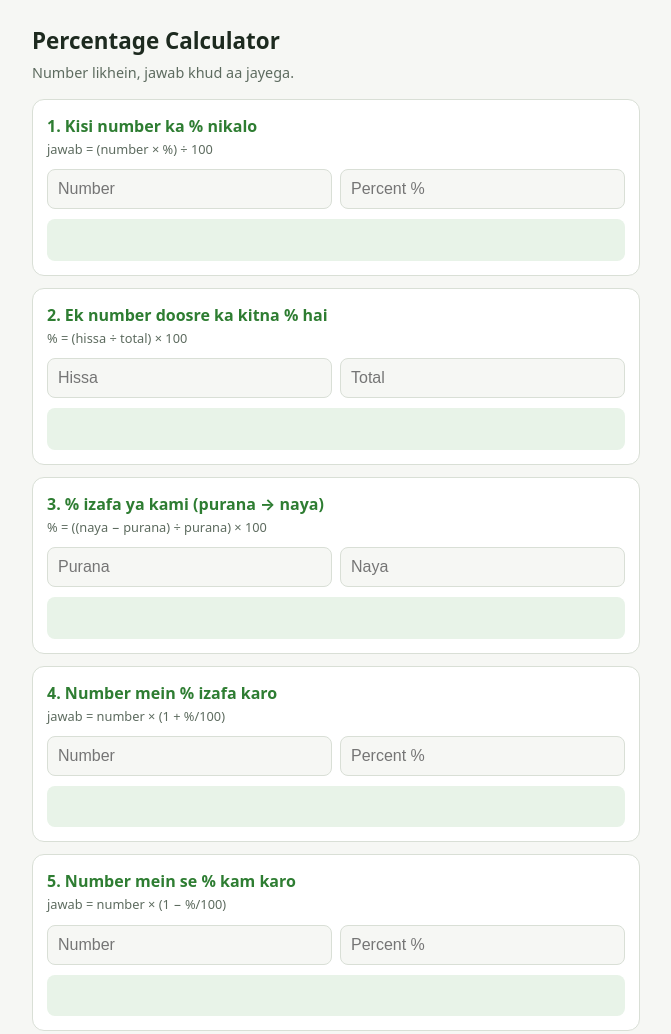
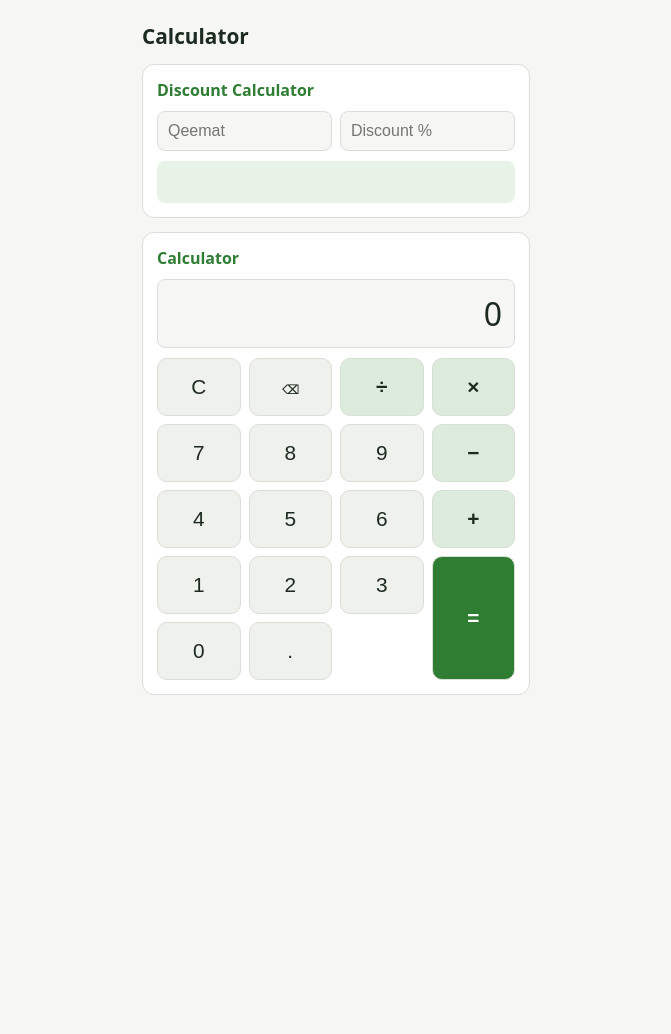
Before and after one commit to azamzafar297/percentage-calculator, a website: page www/index.html in a window 1280 px wide. Shown: the top 1034 px of the page, without its empty margins (304-975 px from the left). After the commit the page ends 800 px from the top, so only its background shows below. Drawn offline with Linux system fonts and the light colour scheme.

Commit message:
Modify title and add discount calculator section
Updated the title and added a discount calculator section to the HTML.

```diff
--- a/www/index.html
+++ b/www/index.html
@@ -3,52 +3,104 @@
 <head>
 <meta charset="utf-8">
 <meta name="viewport" content="width=device-width, initial-scale=1, viewport-fit=cover">
-<title>Percentage Calculator</title>
+<title>Calculator</title>
 <style>
-:root{--bg:#f6f7f4;--card:#fff;--tx:#1d2a1f;--mut:#5d6b5f;--ac:#2e7d32;--bd:#d9dfd6;--res:#e8f3e8;box-sizing:border-box;padding-top:env(safe-area-inset-top,0px);padding-bottom:env(safe-area-inset-bottom,0px)}
-@media (prefers-color-scheme:dark){:root:not([data-theme="light"]){--bg:#111611;--card:#1b231b;--tx:#e8efe8;--mut:#a3b0a3;--ac:#66bb6a;--bd:#2f3b2f;--res:#223322}}
-:root[data-theme="dark"]{--bg:#111611;--card:#1b231b;--tx:#e8efe8;--mut:#a3b0a3;--ac:#66bb6a;--bd:#2f3b2f;--res:#223322}
-html{scroll-padding-top:env(safe-area-inset-top,0px)}
+:root{--bg:#f6f7f4;--card:#fff;--tx:#1d2a1f;--mut:#5d6b5f;--ac:#2e7d32;--bd:#d9dfd6;--res:#e8f3e8;--key:#eef1ec;--op:#dcebdc;box-sizing:border-box;padding-top:env(safe-area-inset-top,0px);padding-bottom:env(safe-area-inset-bottom,0px)}
+@media (prefers-color-scheme:dark){:root{--bg:#111611;--card:#1b231b;--tx:#e8efe8;--mut:#a3b0a3;--ac:#66bb6a;--bd:#2f3b2f;--res:#223322;--key:#263126;--op:#2f4a2f}}
 *{box-sizing:border-box}
-body{margin:0;background:var(--bg);color:var(--tx);font-family:system-ui,-apple-system,"Segoe UI",sans-serif;line-height:1.5}
-main{max-width:640px;margin:0 auto;padding:16px}
-h1{font-size:1.4rem;margin:8px 0 4px}
-p.s{color:var(--mut);margin:0 0 16px;font-size:.9rem}
-.c{background:var(--card);border:1px solid var(--bd);border-radius:12px;padding:14px;margin-bottom:12px}
-.c h2{font-size:1rem;margin:0 0 2px;color:var(--ac)}
-.f{font-size:.8rem;color:var(--mut);margin:0 0 10px}
-.r{display:flex;gap:8px;flex-wrap:wrap}
-input{flex:1 1 110px;min-width:0;padding:10px;font-size:1rem;border:1px solid var(--bd);border-radius:8px;background:var(--bg);color:var(--tx)}
+body{margin:0;background:var(--bg);color:var(--tx);font-family:system-ui,-apple-system,"Segoe UI",sans-serif}
+main{max-width:420px;margin:0 auto;padding:16px}
+h1{font-size:1.3rem;margin:6px 0 14px}
+.c{background:var(--card);border:1px solid var(--bd);border-radius:12px;padding:14px;margin-bottom:14px}
+h2{font-size:1rem;margin:0 0 10px;color:var(--ac)}
+.r{display:flex;gap:8px}
+input{flex:1;min-width:0;padding:10px;font-size:1rem;border:1px solid var(--bd);border-radius:8px;background:var(--bg);color:var(--tx)}
 .o{margin-top:10px;padding:10px;border-radius:8px;background:var(--res);font-weight:600;min-height:2.6em}
+#d{background:var(--bg);border:1px solid var(--bd);border-radius:8px;padding:12px;text-align:right;font-size:2rem;min-height:3.4rem;overflow-x:auto;white-space:nowrap}
+#k{display:grid;grid-template-columns:repeat(4,1fr);gap:8px;margin-top:10px}
+button{padding:16px 0;font-size:1.3rem;border:1px solid var(--bd);border-radius:10px;background:var(--key);color:var(--tx);cursor:pointer}
+button.op{background:var(--op);font-weight:700}
+button.eq{background:var(--ac);color:#fff;font-weight:700}
 </style>
 </head>
 <body>
 <main>
-<h1>Percentage Calculator</h1>
-<p class="s">Number likhein, jawab khud aa jayega.</p>
-<div id="app"></div>
+<h1>Calculator</h1>
+
+<div class="c">
+<h2>Discount Calculator</h2>
+<div class="r">
+<input id="p" type="number" inputmode="decimal" placeholder="Qeemat">
+<input id="q" type="number" inputmode="decimal" placeholder="Discount %">
+</div>
+<div class="o" id="o"></div>
+</div>
+
+<div class="c">
+<h2>Calculator</h2>
+<div id="d">0</div>
+<div id="k"></div>
+</div>
 </main>
 <script>
-const f=n=>isFinite(n)?(Math.round(n*100)/100).toLocaleString('en-US'):'';
-const T=[
-{t:'1. Kisi number ka % nikalo',f:'jawab = (number × %) ÷ 100',i:['Number','Percent %'],c:(a,b)=>`${b}% of ${a} = ${f(a*b/100)}`},
-{t:'2. Ek number doosre ka kitna % hai',f:'% = (hissa ÷ total) × 100',i:['Hissa','Total'],c:(a,b)=>`${f(a/b*100)} %`},
-{t:'3. % izafa ya kami (purana → naya)',f:'% = ((naya − purana) ÷ purana) × 100',i:['Purana','Naya'],c:(a,b)=>{const p=(b-a)/a*100;return `${f(Math.abs(p))} % ${p>=0?'izafa':'kami'}`}},
-{t:'4. Number mein % izafa karo',f:'jawab = number × (1 + %/100)',i:['Number','Percent %'],c:(a,b)=>`Naya number = ${f(a*(1+b/100))}`},
-{t:'5. Number mein se % kam karo',f:'jawab = number × (1 − %/100)',i:['Number','Percent %'],c:(a,b)=>`Naya number = ${f(a*(1-b/100))}`},
-{t:'6. Total maloom karo (hissa aur % se)',f:'total = (hissa × 100) ÷ %',i:['Hissa','Percent %'],c:(a,b)=>`Total = ${f(a*100/b)}`},
-{t:'7. Nafa / Nuqsan %',f:'% = ((bechna − kharid) ÷ kharid) × 100',i:['Kharid qeemat','Bechne ki qeemat'],c:(a,b)=>{const d=b-a,p=d/a*100;return `${d>=0?'Nafa':'Nuqsan'} = ${f(Math.abs(d))} (${f(Math.abs(p))} %)`}},
-{t:'8. Discount',f:'discount = qeemat × %/100',i:['Qeemat','Discount %'],c:(a,b)=>`Discount = ${f(a*b/100)} | Dene wali qeemat = ${f(a-a*b/100)}`},
-{t:'9. Tax / GST add karo',f:'total = qeemat × (1 + tax%/100)',i:['Qeemat','Tax %'],c:(a,b)=>`Tax = ${f(a*b/100)} | Total = ${f(a+a*b/100)}`},
-{t:'10. Tax wali qeemat se asal qeemat',f:'asal = total ÷ (1 + tax%/100)',i:['Total (tax samet)','Tax %'],c:(a,b)=>`Asal qeemat = ${f(a/(1+b/100))} | Tax = ${f(a-a/(1+b/100))}`}
-];
-const app=document.getElementById('app');
-T.forEach(x=>{
-const d=document.createElement('div');d.className='c';
-d.innerHTML=`<h2>${x.t}</h2><p class="f">${x.f}</p><div class="r"><input type="number" inputmode="decimal" placeholder="${x.i[0]}"><input type="number" inputmode="decimal" placeholder="${x.i[1]}"></div><div class="o"></div>`;
-const [a,b]=d.querySelectorAll('input'),o=d.querySelector('.o');
-const u=()=>{if(a.value===''||b.value===''){o.textContent='';return}const r=x.c(+a.value,+b.value);o.textContent=/NaN|Infinity/.test(r)?'Sahi number likhein':r};
-a.oninput=b.oninput=u;app.appendChild(d)});
+const fm=n=>(Math.round(n*100)/100).toLocaleString('en-US');
+const p=document.getElementById('p'),q=document.getElementById('q'),o=document.getElementById('o');
+function disc(){
+  if(p.value===''||q.value===''){o.textContent='';return}
+  const a=+p.value,b=+q.value,d=a*b/100;
+  o.textContent='Discount = '+fm(d)+' | Dene wali qeemat = '+fm(a-d);
+}
+p.oninput=q.oninput=disc;
+
+const d=document.getElementById('d');
+let cur='0',prev=null,op=null,fresh=false;
+function show(){d.textContent=cur}
+function calc(a,b,o){
+  if(o==='+')return a+b;
+  if(o==='-')return a-b;
+  if(o==='*')return a*b;
+  if(o==='/')return b===0?'Error':a/b;
+}
+function fmt(r){return r==='Error'?r:String(parseFloat(r.toFixed(10)))}
+function press(k){
+  if(cur==='Error'&&k!=='C'){return}
+  if(k>='0'&&k<='9'){
+    if(fresh||cur==='0'){cur=k}else{cur+=k}
+    fresh=false;
+  }else if(k==='.'){
+    if(fresh){cur='0.';fresh=false}
+    else if(!cur.includes('.')){cur+='.'}
+  }else if(k==='C'){
+    cur='0';prev=null;op=null;fresh=false;
+  }else if(k==='<'){
+    if(!fresh){cur=cur.length>1?cur.slice(0,-1):'0'}
+  }else if(k==='='){
+    if(op!==null&&prev!==null){
+      cur=fmt(calc(prev,parseFloat(cur),op));
+      op=null;prev=null;fresh=true;
+    }
+  }else{
+    if(op!==null&&!fresh){
+      cur=fmt(calc(prev,parseFloat(cur),op));
+    }
+    if(cur!=='Error'){prev=parseFloat(cur);op=k;fresh=true}
+  }
+  show();
+}
+const keys=[['C','C',''],['<','⌫',''],['/','÷','op'],['*','×','op'],
+['7','7',''],['8','8',''],['9','9',''],['-','−','op'],
+['4','4',''],['5','5',''],['6','6',''],['+','+','op'],
+['1','1',''],['2','2',''],['3','3',''],['=','=','eq'],
+['0','0',''],['.','.','']];
+const kb=document.getElementById('k');
+keys.forEach(x=>{
+  const b=document.createElement('button');
+  b.textContent=x[1];
+  if(x[2])b.className=x[2];
+  if(x[0]==='=')b.style.gridRow='span 2';
+  b.onclick=()=>press(x[0]);
+  kb.appendChild(b);
+});
 </script>
 </body>
 </html>
```
